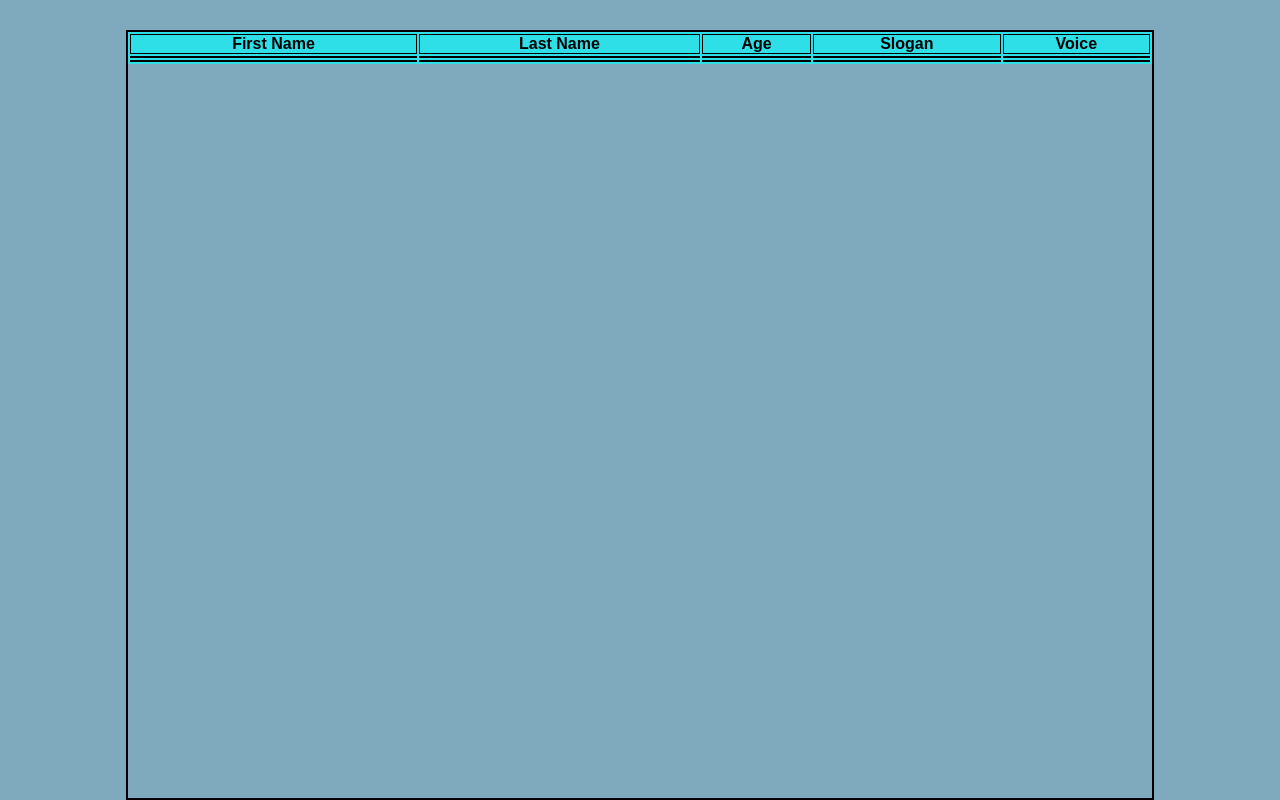
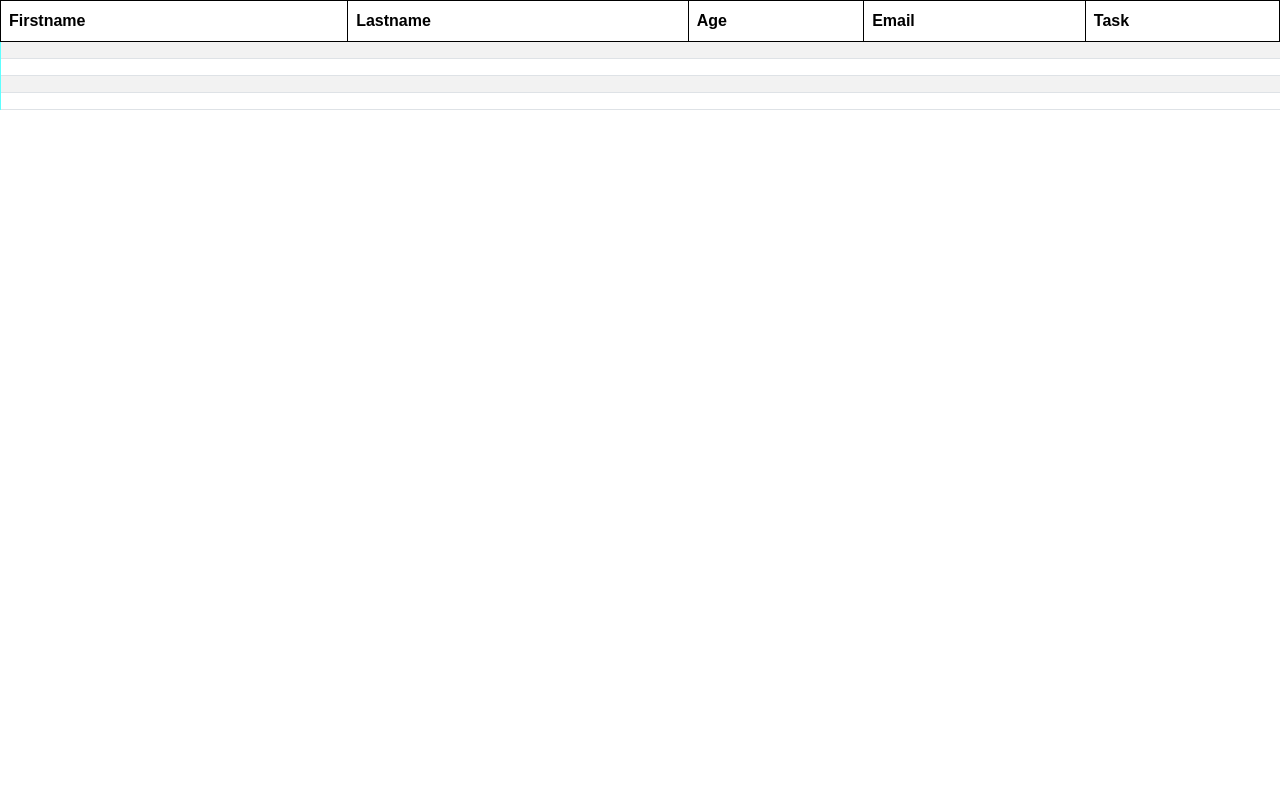
Before and after one commit to asimzahid307/Apology, a plain HTML site: page index.html in a window 1280 px wide. Drawn offline with nearby package versions, Linux system fonts and the light colour scheme.

Commit message:
Getting data from .js file using DOM and displaying on web using Bootstrap

```diff
--- a/index.html
+++ b/index.html
@@ -4,6 +4,8 @@
 <head>
     <meta charset="UTF-8">
     <meta name="viewport" content="width=device-width, initial-scale=1.0">
+    <link href="https://cdn.jsdelivr.net/npm/bootstrap@5.3.3/dist/css/bootstrap.min.css" rel="stylesheet"
+        integrity="sha384-QWTKZyjpPEjISv5WaRU9OFeRpok6YctnYmDr5pNlyT2bRjXh0JMhjY6hW+ALEwIH" crossorigin="anonymous">
     <link rel="stylesheet" href="style.css">
     <title>Javascript</title>
 </head>
@@ -11,7 +13,7 @@
 <body>
     <!-- <h1>Check console!</h1>
     <p id="demo"></p> -->
-    <div class="wrapper">
+    <!-- <div class="wrapper">
         <div class="container">
             <table>
                 <thead>
@@ -42,7 +44,61 @@
             </table>
 
         </div>
-    </div>
+    </div> -->
+
+    <!-- By using bootstrap -->
+    <table class="table table-striped">
+        <thead>
+            <tr>
+                <th>Firstname</th>
+                <th>Lastname</th>
+                <th>Age</th>
+                <th>Email</th>
+                <th>Task</th>
+            </tr>
+        </thead>
+        <tbody>
+            <!-- row 1 -->
+            <tr>
+                <td id="1"></td>
+                <td id="2"></td>
+                <td id="3"></td>
+                <td id="4"></td>
+                <td id="5"></td>
+            </tr>
+
+            <!-- row 2 -->
+            <tr>
+                <td id="6"></td>
+                <td id="7"></td>
+                <td id="8"></td>
+                <td id="9"></td>
+                <td id="10"></td>
+            </tr>
+
+            <!-- row 3 -->
+            <tr>
+                <td id="11"></td>
+                <td id="12"></td>
+                <td id="13"></td>
+                <td id="14"></td>
+                <td id="15"></td>
+            </tr>
+            <!-- row 4 -->
+            <tr>
+                <td id="16"></td>
+                <td id="17"></td>
+                <td id="18"></td>
+                <td id="19"></td>
+                <td id="20"></td>
+            </tr>
+
+        </tbody>
+    </table>
+
+    <script src="https://cdn.jsdelivr.net/npm/bootstrap@5.3.3/dist/js/bootstrap.bundle.min.js"
+        integrity="sha384-YvpcrYf0tY3lHB60NNkmXc5s9fDVZLESaAA55NDzOxhy9GkcIdslK1eN7N6jIeHz"
+        crossorigin="anonymous"></script>
     <script src="script.js"></script>
 </body>
 
```
Also changed, not shown: script.js (+69 -1 lines).
